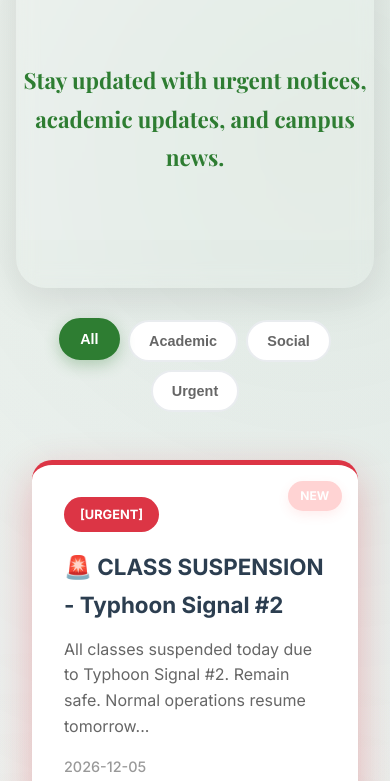
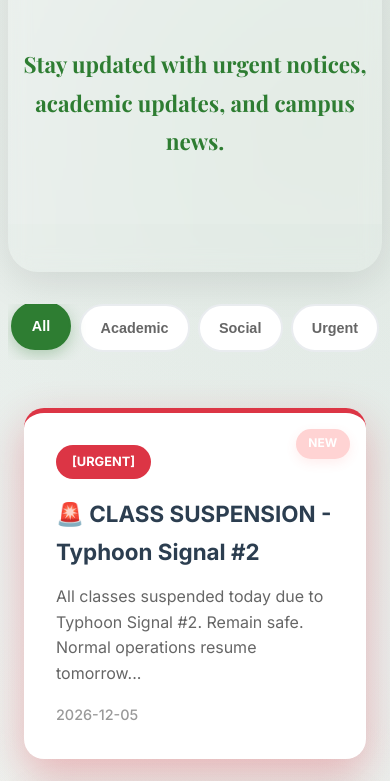
Before and after one commit to luvlara/latestupdate, a plain HTML site: page index.html in a window 390 px wide. Shown: the part 1219-2000 px from the top of the page. Drawn offline with nearby package versions, Linux system fonts and the light colour scheme.

Commit message:
Add files via upload

```diff
--- a/style.css
+++ b/style.css
@@ -2164,6 +2164,42 @@ body.dark-mode .login-hint {
   .dashboard-mobile-title {
     display: block;
   }
+
+  /* Extra small screen polish */
+  .filter-btn, .cta-btn, .login-btn-form {
+    padding: 1rem 1.5rem;
+    min-height: 48px;
+  }
+
+  .bulletin-filters {
+    flex-wrap: nowrap;
+    overflow-x: auto;
+    padding-bottom: 0.5rem;
+  }
+
+  .bulletin-filters::-webkit-scrollbar {
+    height: 4px;
+  }
+
+  .bulletin-filters::-webkit-scrollbar-thumb {
+    background: #2E7D32;
+    border-radius: 2px;
+  }
+}
+
+@media (max-width: 480px) {
+  .hero-container {
+    padding: 3rem 0.5rem 2rem;
+  }
+
+  .section {
+    padding: 3rem 0.5rem;
+  }
+
+  .login-form-card {
+    padding: 2rem 1.5rem;
+    margin: 0.5rem;
+  }
 }
 
 /* SCROLL NAVBAR EFFECT */
```
